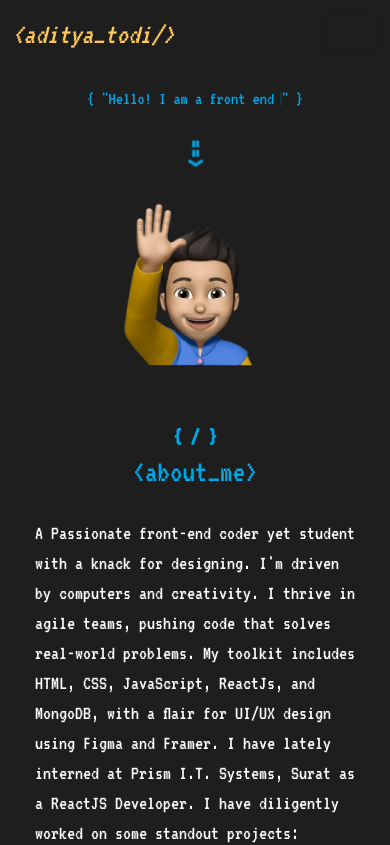
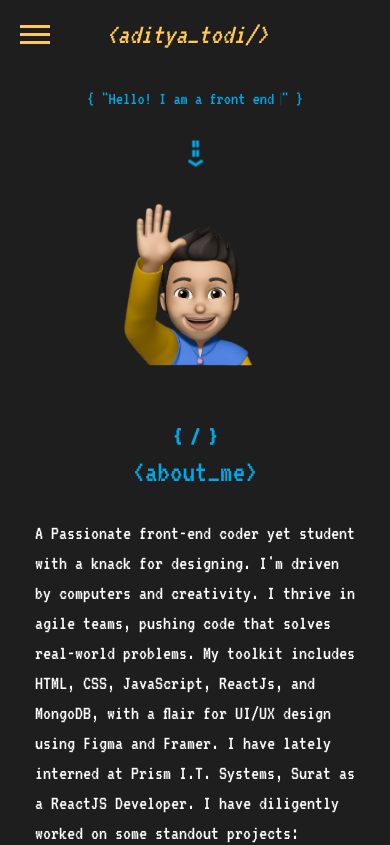
Before and after one commit to adityatodi09/Personal-portfolio, a React (Create React App) app: page / in a window 390 px wide. Shown: the top 845 px of the page. Built offline with nearby package versions, Linux system fonts and the light colour scheme.

Commit message:
Update Navbar.css

```diff
--- a/src/components/Navbar.css
+++ b/src/components/Navbar.css
@@ -1,8 +1,5 @@
-
-.navbar {
+  .navbar {
     color: #fff;
-    /* padding: 1rem; */
-    /* margin-top: 10px; */
     background-color: var(--primary-bg) !important;
     font-family: var(--font-family);
     font-size: 24px;
@@ -11,30 +8,99 @@
     z-index: 1000;
   }
 
-  .navbar nav ul {
-    list-style: none;
-    display: flex;
-    justify-content: space-around;
-    gap: 15rem;
-  }
-
-  .navbar nav ul li a {
-    /* color: var(--highlight-color); */
-    text-decoration: none;
-    font-weight: bold;
-    font-family: var(--font-family);
-  }
-
   .navbar-brand {
     font-size: 29px;
     color: var(--highlight-color) !important;
     font-style: italic;
+    margin-right: auto;
   }
 
   .nav-link {
     color: var(--highlight-color) !important;
     font-size: 29px;
   }
-  html {
-    scroll-behavior: smooth;
+
+  .navbar-collapse {
+    justify-content: flex-end;
   }
+
+  .navbar-toggler {
+    border: none;
+    font-size: 1.5rem;
+    color: var(--highlight-color);
+  }
+
+  .navbar-toggler-icon {
+    background-image: none;
+    width: 30px;
+    height: 3px;
+    background-color: var(--highlight-color);
+    display: block;
+    position: relative;
+  }
+
+  .navbar-toggler-icon::before,
+  .navbar-toggler-icon::after {
+    content: '';
+    width: 30px;
+    height: 3px;
+    background-color: var(--highlight-color);
+    position: absolute;
+    left: 0;
+    transition: all 0.2s;
+  }
+
+  .navbar-toggler-icon::before {
+    top: -8px;
+  }
+
+  .navbar-toggler-icon::after {
+    top: 8px;
+  }
+
+  .navbar-toggler.collapsed .navbar-toggler-icon::before {
+    transform: rotate(45deg) translate(5px, 5px);
+  }
+
+  .navbar-toggler.collapsed .navbar-toggler-icon::after {
+    transform: rotate(-45deg) translate(5px, -5px);
+  }
+
+  @media (max-width: 768px) {
+    .navbar-nav {
+      flex-direction: column;
+      align-items: flex-start;
+      width: 100%;
+      background-color: var(--primary-bg);
+    }
+
+    .navbar-nav .nav-item {
+      width: 100%;
+      text-align: left;
+      padding: 0.5rem 1rem;
+    }
+
+    .navbar-toggler {
+      position: absolute;
+      left: 0;
+      margin: 0.5rem;
+    }
+
+    .navbar-brand {
+      margin-left: auto;
+      padding-right: 1rem;
+    }
+
+    .navbar-nav {
+      display: none;
+      position: absolute;
+      top: 50px;
+      right: 0;
+      background-color: var(--primary-bg);
+      width: 100%;
+    }
+
+    .navbar-collapse.show .navbar-nav {
+      display: flex;
+    }
+  }
```
